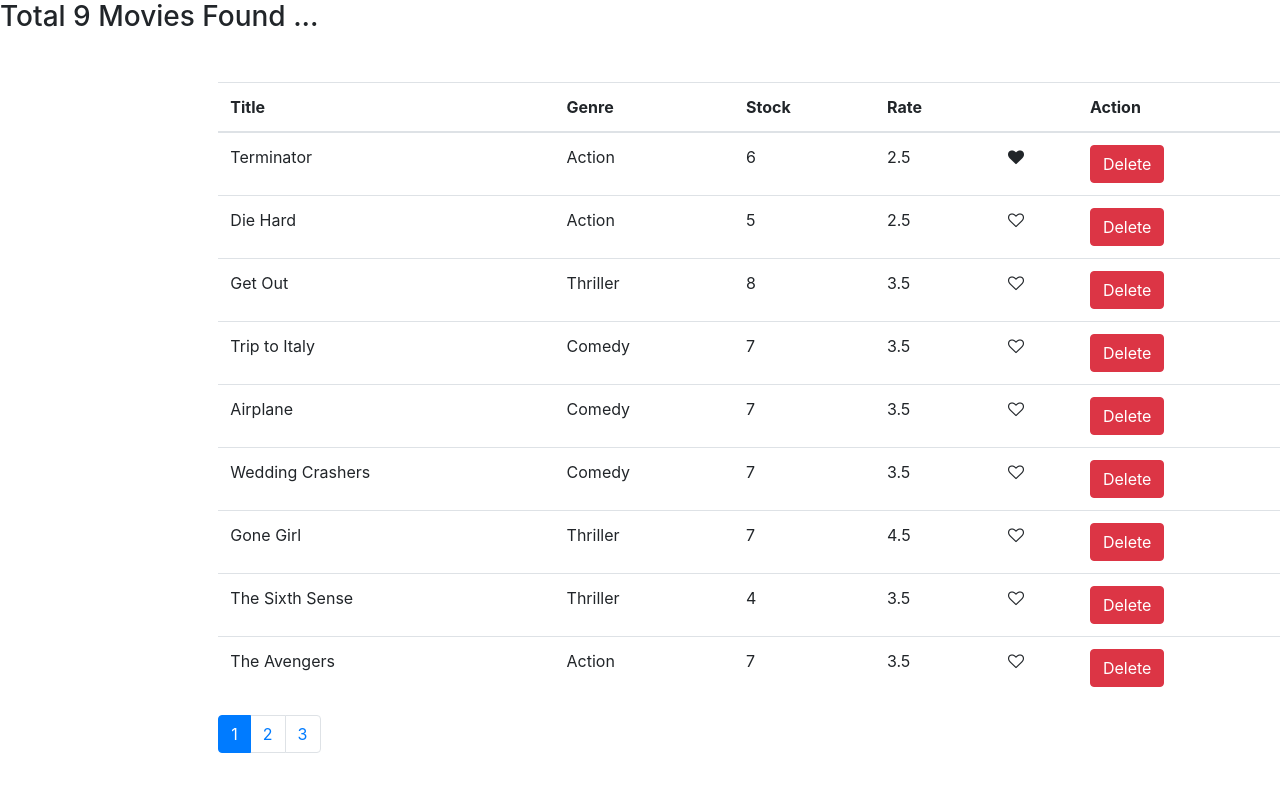
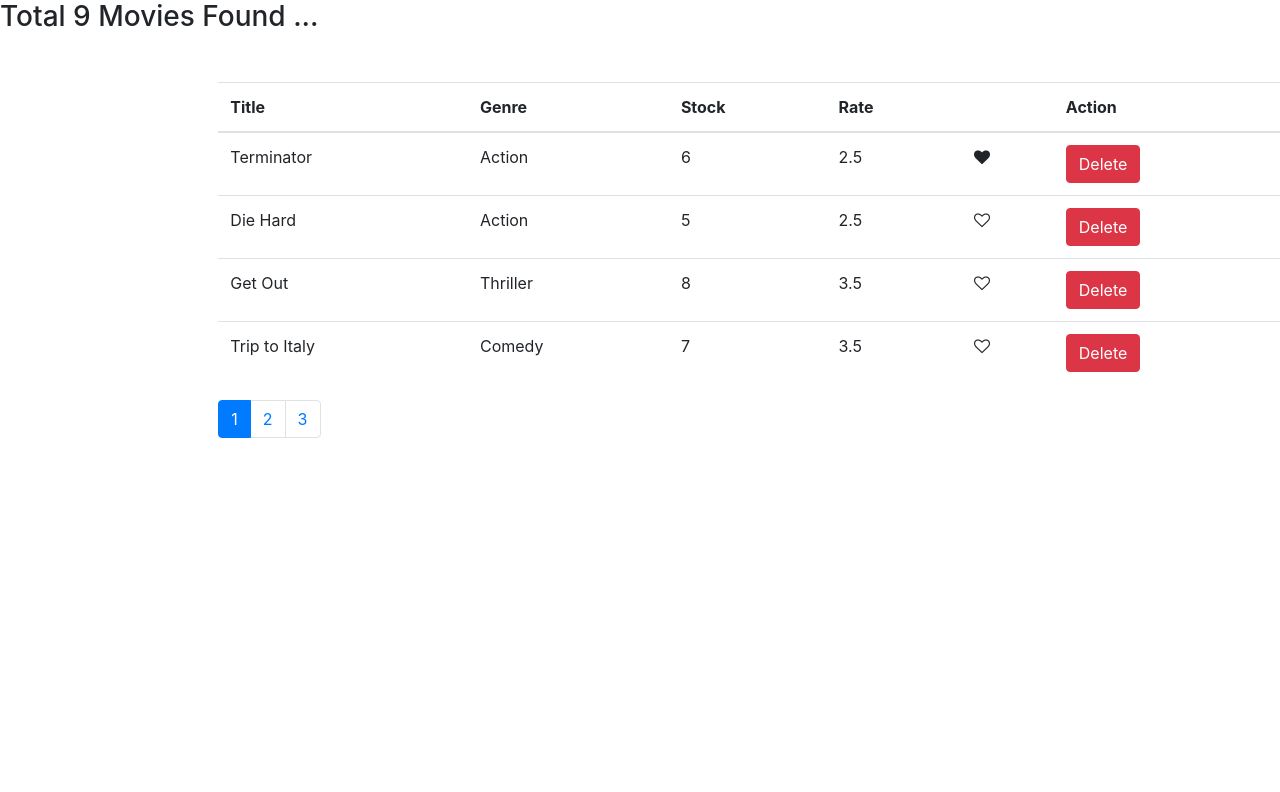
Before and after one commit to AdeelZahid/Movies-Store-Project-, a React (Create React App) app: page / in a window 1280 px wide. Shown: the top 792 px of the page. Built offline with nearby package versions, Linux system fonts and the light colour scheme.

Commit message:
Pagination is Almost done !

```diff
--- a/src/components/movies.jsx
+++ b/src/components/movies.jsx
@@ -2,6 +2,7 @@
 import Like from './common/like';
 import Pagination from './common/pagination';
 import { getMovies } from "../services/fakeMovieService";
+import {Paginate} from '../utils/paginate';
 
 
 class Movies extends Component {
@@ -37,8 +38,10 @@
 render() {
 
   const {length: count} = this.state.movies;
+  const {pageSize, currentPage, movies: allMovies} = this.state;
 
   if (count === 0) return <h4> There are no movies in database</h4>
+  const movies = Paginate(allMovies, currentPage, pageSize);
 
   return (
 
@@ -63,7 +66,7 @@
           </thead>
 
           <tbody>
-            {this.state.movies.map((movie) => (
+            {movies.map((movie) => (
               <tr key={movie._id}>
                 <td>{movie.title}</td>
                 <td>{movie.genre.name}</td>
@@ -82,9 +85,9 @@
 
         <Pagination
           itemCount={count}
-          pageSize={this.state.pageSize}
+          pageSize={pageSize}
           onPageChange={this.handlePageChange}
-          currentPage= {this.state.currentPage}
+          currentPage= {currentPage}
         />
 
       </div>
--- /dev/null
+++ b/src/utils/paginate.jsx
@@ -0,0 +1,8 @@
+import _ from 'lodash';
+
+export function Paginate(items, pageNumber, pageSize){
+    const startIndex = (pageNumber -1 ) * pageSize;
+    return _(items).slice(startIndex).take(pageSize).value();
+    // _.slice(items, startIndex)
+    // _.take()
+}
```
